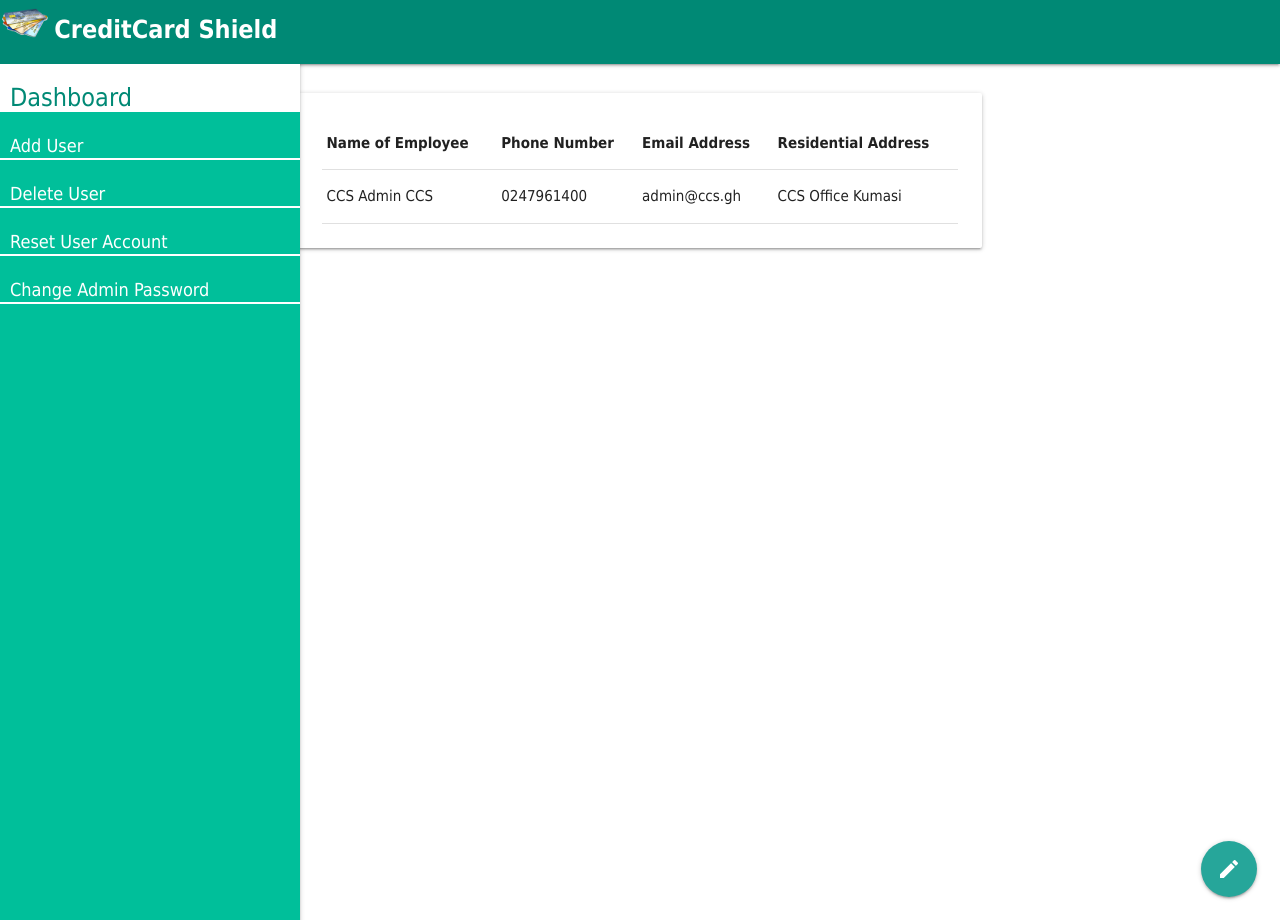
After one commit to tsaatey/ccs, a PHP site: page /views/dashboard.php in a window 1280 px wide. The commit adds this page. Run offline with PHP 8.4, Linux system fonts and the light colour scheme; data comes from the database, SQL or seed files in the repository; data that the repository does not hold is empty; some libraries are stand-ins or nearby versions.

Commit message:
Admin dashboard, add user and delete user are working

```diff
--- a/controllers/CrudOperation.php
+++ b/controllers/CrudOperation.php
@@ -61,7 +61,7 @@ class CrudOperation {
                     ]);
                     if ($query->rowCount() > 0) {
                         $_SESSION['email_sent'] = 0;
-                        header("Location: ../views/home.php");
+                        header("Location: ../views/dashboard.php");
                         exit();
                     } else {
                         $_SESSION['forgot_password'] = 1;
@@ -91,7 +91,7 @@ class CrudOperation {
                     if ($query->rowCount() > 0) {
                         $_SESSION['account_reset'] = 1;
                     }
-                    header("Location: ../views/home.php");
+                    header("Location: ../views/dashboard.php");
                     $_SESSION['last_activity'] = time();
                     exit();
                 } else {
@@ -257,12 +257,12 @@ class CrudOperation {
 
         if ($query->rowCount() > 0) {
             ?>
-            <table class = "table table bordered" id="user_table">
+            <table class = "table table-bordered" id="user_table">
                 <tr>
                     <th>Name of Employee</th>
-                    <th style="padding-left: 60px;">Phone Number</th>
-                    <th style="padding-left: 50px;">Email Address</th>
-                    <th style="padding-right: 160px; padding-left: 50px;">Residential Address</th>
+                    <th style="padding-left: 110px;">Phone Number</th>
+                    <th style="padding-left: 70px;">Email Address</th>
+                    <th style="padding-right: 140px; padding-left: 100px;">Residential Address</th>
                     <th></th>
                 </tr>
             </table>
@@ -279,7 +279,7 @@ class CrudOperation {
                             <td style="padding-left: 40px; padding-top: 15px;"><?php echo $result['Phone number']; ?></td>
                             <td style="padding-left: 40px; padding-top: 15px;"><?php echo $result['Email address']; ?></td>
                             <td id="address_column" style="padding-left: 35px; padding-top: 15px;"><?php echo $result['Residential address']; ?></td>
-                            <td id="button_column"><button type="button" class="btn btn-info delete confirm" onclick="displayConfirmAlert('Delete this user?', 'delete_user', '<?php echo $result['id'] ?>', '<?php echo $result['Email address'] ?>', 'You won\'t be able to revert this!', 'delete it');">Delete</button></td>
+                            <td id="button_column"><button style="background-color: #008975;" type="button" class="btn delete confirm" onclick="displayConfirmAlert('Delete this user?', 'delete_user', '<?php echo $result['id'] ?>', '<?php echo $result['Email address'] ?>', 'You won\'t be able to revert this!', 'delete it');">Delete</button></td>
                             </tr>
                         </table>
                     </form>
--- /dev/null
+++ b/css/dashboard.css
@@ -0,0 +1,95 @@
+/*
+To change this license header, choose License Headers in Project Properties.
+To change this template file, choose Tools | Templates
+and open the template in the editor.
+*/
+/*
+    Created on : 13-Apr-2018, 13:24:33
+    Author     : ARTLIB
+*/
+*{
+    margin: 0;
+    padding: 0px;
+    box-sizing: border-box;
+}
+
+body{
+    font-family: "Tahoma";
+    background-color: #fff;
+}
+
+nav span img {
+    width: 50px;
+    height: 30px;
+}
+
+
+.nav-wrapper{
+    background-color: #008975;
+}
+
+#brand_name{
+    font-family: Tahoma;
+    font-size: 30px;
+    line-height: 60px;
+    font-weight: bold;
+}
+
+.sidenav-fixed{
+    z-index:980;
+    background-color: #00BF9A;
+}
+
+ul#nav li{
+    list-style: none;
+}
+
+ul#nav li a:first-of-type{
+    border-top: #ffffff;
+}
+
+ul#nav li a{
+    color: #ffffff;
+    font-size: 1.2em;
+    font-weight: normal;
+    padding: 10px;
+    display: block;
+    text-decoration: none;
+    border-bottom: 2px solid #ffffff;
+    -webkit-transition: 0.2s;
+    -moz-transition: 0.2s;
+    -o-transition: 0.2s;
+    transition: 0.2s;
+}
+
+
+
+ul#nav li a:hover{
+    background-color: #008975;
+    color: #fff;
+}
+
+ul#nav li a.selected{
+    background-color: #fff;
+    color: #008975;
+    font-size: 25px;
+}
+
+.sidebar{
+    margin-top: 64px;
+}
+
+iframe{
+    width: 100%;
+    display: none;
+    margin: 0 auto;
+}
+
+#iframe-top{
+    height: 50px;
+    display: none;
+}
+
+#cont{
+    margin: 0 auto;
+}
--- /dev/null
+++ b/js/dashboard.js
@@ -0,0 +1,52 @@
+/*
+ * To change this license header, choose License Headers in Project Properties.
+ * To change this template file, choose Tools | Templates
+ * and open the template in the editor.
+ */
+
+(function () {
+
+    var addUserLink = document.getElementById('admin_add_user');
+    if (addUserLink) {
+        addUserLink.addEventListener('click', function () {
+            var iframe = document.getElementById('content-area');
+            iframe.style.display = 'block';
+            iframe.style.height = '900px';
+            $('#dashboard').removeClass('selected');
+            $('#user_delete').removeClass('selected');
+            $('#admin_new_user').addClass('selected');
+            $('#iframe-top').css('display', 'block');
+            $('#user_display').css('display', 'none');
+        });
+    }
+
+    var dashboardLink = document.getElementById('dashboard');
+    if (dashboardLink) {
+        dashboardLink.addEventListener('click', function () {
+            var iframe = document.getElementById('content-area');
+            iframe.style.display = 'none';
+            iframe.style.height = '0px';
+            $('#dashboard').addClass('selected');
+            $('#admin_new_user').removeClass('selected');
+            $('#user_delete').removeClass('selected');
+            $('#iframe-top').css('display', 'none');
+            $('#user_display').css('display', 'block');
+        });
+    }
+
+    var deleteUserLink = document.getElementById('delete_user');
+    if (deleteUserLink) {
+        deleteUserLink.addEventListener('click', function () {
+            var iframe = document.getElementById('content-area');
+            iframe.style.display = 'block';
+            iframe.style.height = '900px';
+            $('#dashboard').removeClass('selected');
+            $('#admin_new_user').removeClass('selected');
+            $('#user_delete').addClass('selected');
+            $('#iframe-top').css('display', 'block');
+            $('#user_display').css('display', 'none');
+        });
+    }
+
+
+})();
--- /dev/null
+++ b/views/dashboard.php
@@ -0,0 +1,128 @@
+<?php
+/*
+ * To change this license header, choose License Headers in Project Properties.
+ * To change this template file, choose Tools | Templates
+ * and open the template in the editor.
+ */
+require_once '../controllers/CrudOperation.php';
+?>
+<!DOCTYPE html>
+<html>
+    <head>
+        <!--Import Google Icon Font-->
+        <link href="https://fonts.googleapis.com/icon?family=Material+Icons" rel="stylesheet">
+        <!--Import materialize.css-->
+        <link type="text/css" rel="stylesheet" href="css/materialize.min.css"  media="screen,projection"/>
+
+        <!--Let browser know website is optimized for mobile-->
+        <meta name="viewport" content="width=device-width, initial-scale=1.0"/>
+
+        <script src = "../js/jquery.min.js"></script>
+        <script src="../js/customConfirmDialog.js"></script>
+        <script src="../node_modules/sweetalert2/dist/sweetalert2.all.js" type="text/javascript"></script>
+        <link href="../node_modules/sweetalert2/dist/sweetalert2.min.css" rel="stylesheet" type="text/css"/>
+        <script src="../js/alerts.js" type="text/javascript"></script>
+        <link href="../material-icons-0.2.1/iconfont/material-icons.css" rel="stylesheet" type="text/css"/>
+        <link href="../node_modules/materialize-css/dist/css/materialize.min.css" rel="stylesheet" type="text/css" media="screen,projection"/>
+        <link href="../css/dashboard.css" rel="stylesheet" type="text/css"/>
+        <title>Dashboard</title>
+    </head>
+    <body>
+        <!-- Header -->
+        <nav class="">
+            <div class="nav-wrapper navbar-fixed">
+                <span><img src="../images/Credit-Card.png" width="50" id="ccs_image"/></span>
+                <a href="#"><span id="brand_name" style="text-decoration: none; color: #ffffff; font-size: 25px;">CreditCard Shield</span></a>
+                <?php
+                if (!empty($_SESSION['roleId'])) {
+                    ?>
+                    <ul id="nav-mobile" class="right hide-on-med-and-down">
+                        <li><a href="#!"><i class="material-icons left">person</i><?php echo $_SESSION['firstname'] ?></a>/li>
+                        <li><a href="../controllers/logout.php">Logout</a></li>
+                    </ul>
+                    <?php
+                }
+                ?>
+
+            </div>
+        </nav>
+        <!-- Side bar navigator -->
+        <div class="row">
+            <div class="col l2">
+                <ul id="slide-out" class="sidenav sidenav-fixed">
+                    <div class="sidebar sticky">
+                        <ul id="nav">
+                            <li id="admin_dashboard"><a href="#" class="selected" id="dashboard">Dashboard</a></li>
+                            <li id="admin_add_user"><a href="../pages/add_user.php" id="admin_new_user" target="content-area">Add User</a></li>
+                            <li id="delete_user"><a href="../pages/delete_user.php" target="content-area" id="user_delete">Delete User</a></li>
+                            <li id="account_reset"><a href="#" id="reset_account">Reset User Account</a></li>
+                            <li id="change_admin"><a href="#" id="change_admin_pass">Change Admin Password</a></li>
+                        </ul>
+                    </div>
+                </ul>
+                <a href="#" data-target="slide-out" class="sidenav-trigger"><i class="material-icons">menu</i></a>
+            </div>
+            <div class="col l8">
+                <div class="row">
+                    <div class="row">
+                        <div class="col l1">
+                        </div>
+                        <div class="col l10" id="cont">
+                            <div id="iframe-top"></div>
+                            <iframe name="content-area" id="content-area" frameborder="0"></iframe>
+                        </div>
+                        <div class="col l1">
+                        </div>
+                    </div>
+
+                    <div class="row">
+                        <div class="col l1"></div>
+                        <div class="col l10">
+                            <div class="col l12 m5">
+                                <div class="card-panel" id="user_display">
+                                    <?php
+                                    $crud = new CrudOperation();
+                                    $crud->retriveUserInfo();
+                                    ?>
+                                </div>
+                            </div>
+                        </div>
+                        <div class="col l1"></div>
+
+                    </div>
+
+                </div>
+            </div>
+            <div class="col l2">
+            </div>
+        </div>
+        <!-- Floating action button -->
+        <div class="fixed-action-btn">
+            <a class="btn-floating btn-large">
+                <i class="large material-icons">mode_edit</i>
+            </a>
+            <ul>
+                <li><a class="btn-floating red" href="../pages/add_user.php" target="content-area"><i class="material-icons">add</i></a></li>
+                <li><a class="btn-floating yellow darken-1"><i class="material-icons">delete</i></a></li>
+                <li><a class="btn-floating green"><i class="material-icons">restore</i></a></li>
+                <li><a class="btn-floating blue"><i class="material-icons">change_history</i></a></li>
+            </ul>
+        </div>
+
+        <script>
+            $(document).ready(function () {
+                $('.sidenav').sidenav();
+            });
+
+            $(document).ready(function () {
+                $('.fixed-action-btn').floatingActionButton();
+            });
+        </script>
+
+        <script src = "../js/jquery.min.js"></script>
+        <script src="../js/dashboard.js" type="text/javascript"></script>
+        <script defer src="../js/fontawesome-all.js"></script>
+        <script src="../node_modules/materialize-css/dist/js/materialize.min.js" type="text/javascript"></script>
+
+    </body>
+</html>
```
Also changed, not shown: js/home.js (+6 -1 lines), pages/add_user.php (added, +123 -0 lines), pages/delete_user.php (added, +53 -0 lines), views/home.php (+16 -17 lines).
